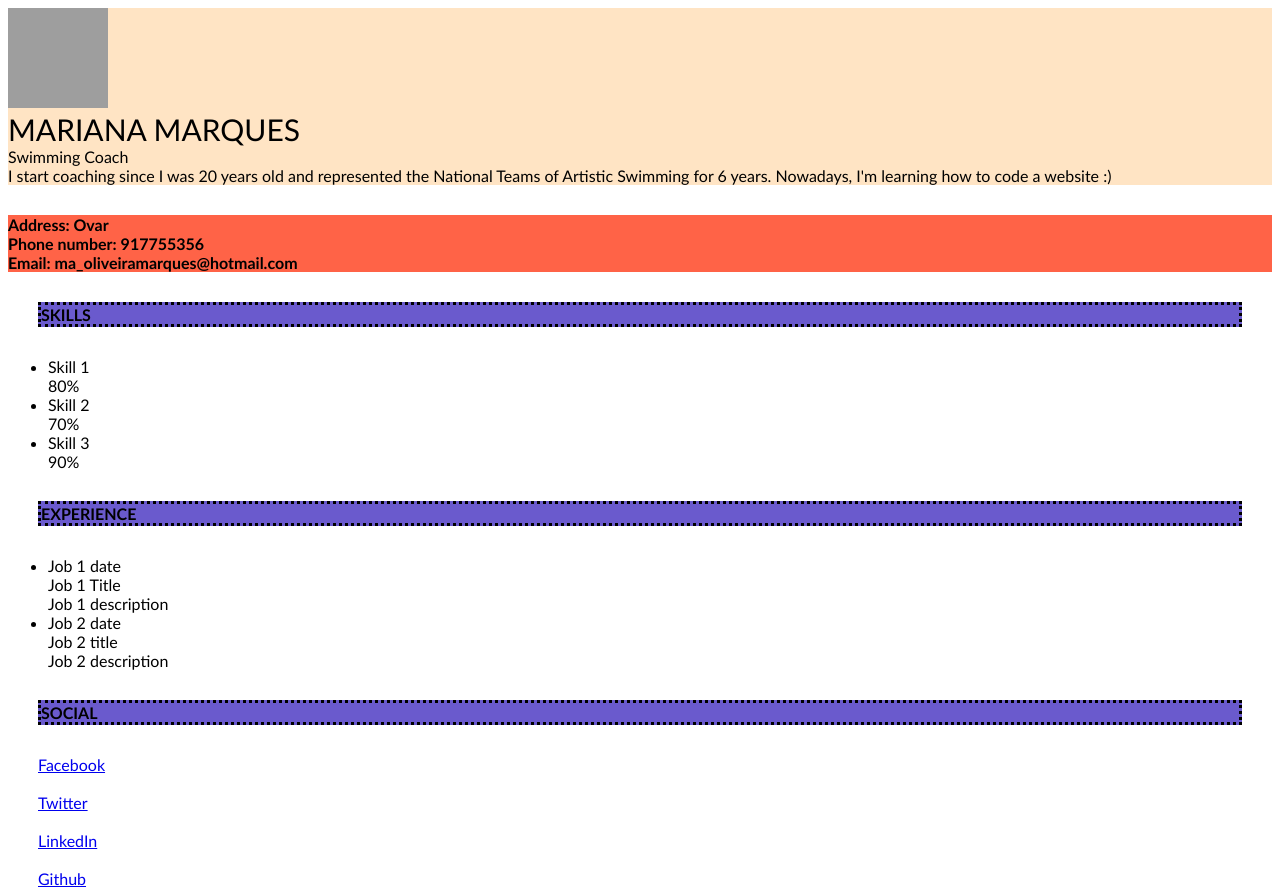
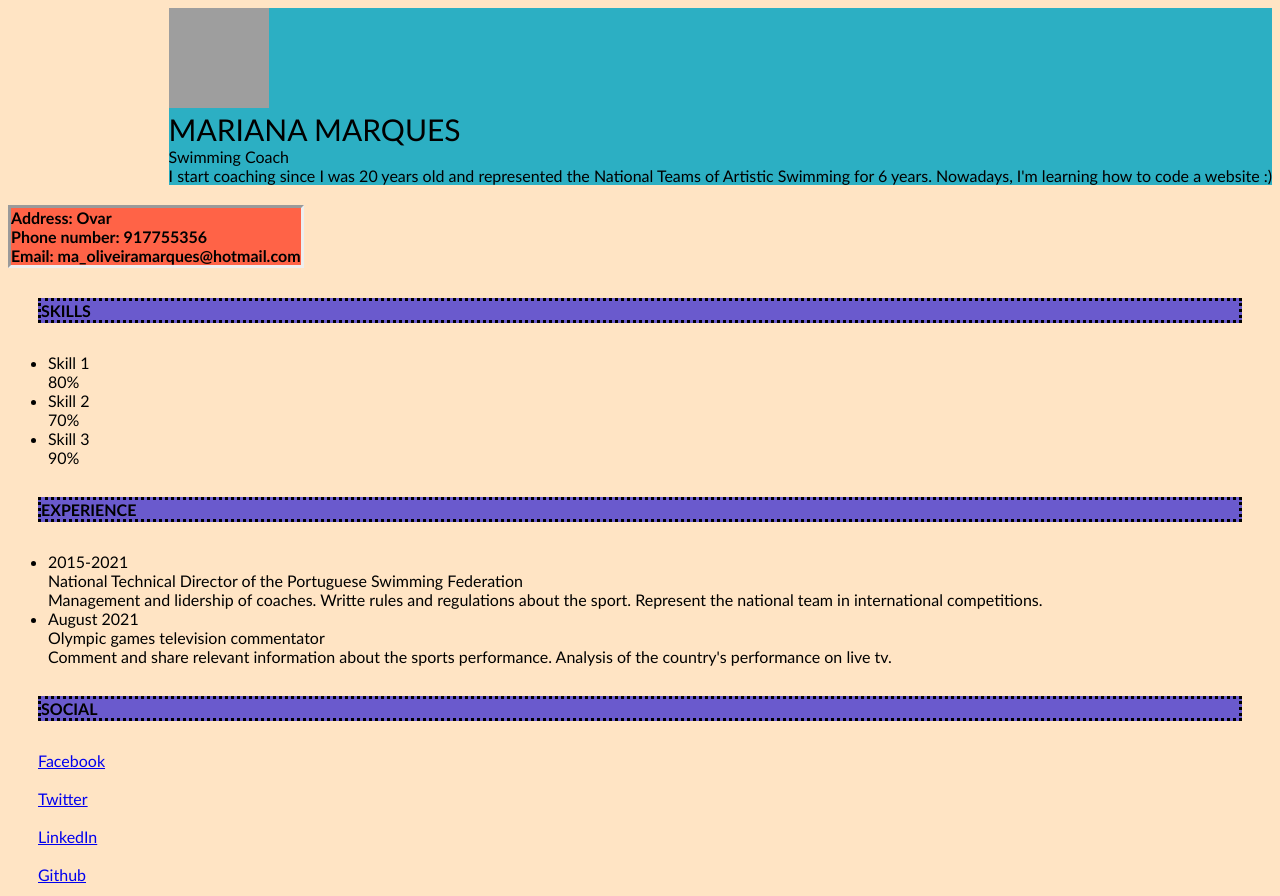
Before and after one commit to from-zero-to-fullstack/css-basics, a plain HTML site: page src/index.html in a window 1280 px wide. Drawn offline with Linux system fonts and the light colour scheme; grey boxes are pictures that could not be loaded.

Commit message:
new css applications

```diff
--- a/src/index.html
+++ b/src/index.html
@@ -71,17 +71,17 @@
         <div class="explist">
             <ul>
                 <li>
-                    <div class="date">Job 1 date</div>
+                    <div class="date">2015-2021</div>
                     <div class="jobinfo">
-                        <div class="jobtitle">Job 1 Title</div>
-                    <div class ="jobdesc">Job 1 description</div>
+                        <div class="jobtitle">National Technical Director of the Portuguese Swimming Federation</div>
+                    <div class ="jobdesc">Management and lidership of coaches. Writte rules and regulations about the sport. Represent the national team in international competitions.</div>
                     </div>
                 </li>
                 <li>
-                    <div class="date">Job 2 date</div>
+                    <div class="date">August 2021</div>
                     <div class="jobinfo">
-                        <div class="jobtitle">Job 2 title</div>
-                    <div class ="jobdesc">Job 2 description</div>
+                        <div class="jobtitle">Olympic games television commentator</div>
+                    <div class ="jobdesc">Comment and share relevant information about the sports performance. Analysis of the country's performance on live tv.</div>
                     </div>
                 </li>
             </ul>
--- a/src/stylesheet.css
+++ b/src/stylesheet.css
@@ -1,16 +1,34 @@
 .heading{
-    font-size: 30px; text-transform: uppercase;
+    font-size: 30px;
+    text-transform: uppercase;
 }
-.intro{background-color: bisque;}
+.intro{
+    background-color: rgba(13, 168, 196, 0.87);
+    float:right ;
+    margin-bottom: 20px;
+}
 body{
     font-family: 'Trebuchet MS', 'Lucida Sans Unicode', 'Lucida Grande', 'Lucida Sans', Arial, sans-serif;
+    background-color:bisque;
 }
 .contactinfo{
-    font-weight: bold; color:black; background-color: tomato; margin-top: 30px; margin-bottom: 30px;
+    font-weight: bold;
+    color:black;
+    width:fit-content;
+    background-color: tomato;
+    margin-top: 30px;
+    margin-bottom: 30px;
+    border-style: inset;
+    clear: both;
 }
 .subheading{
-    text-transform: uppercase; border-style: dotted; font-weight: bold; background-color: slateblue; margin: 30px;
+    text-transform: uppercase;
+    border-style: dotted;
+    font-weight: bold;
+    background-color: slateblue;
+    margin: 30px;
 }
 .icon{
     margin-left: 30px;
+    clear: both;
 }
```
